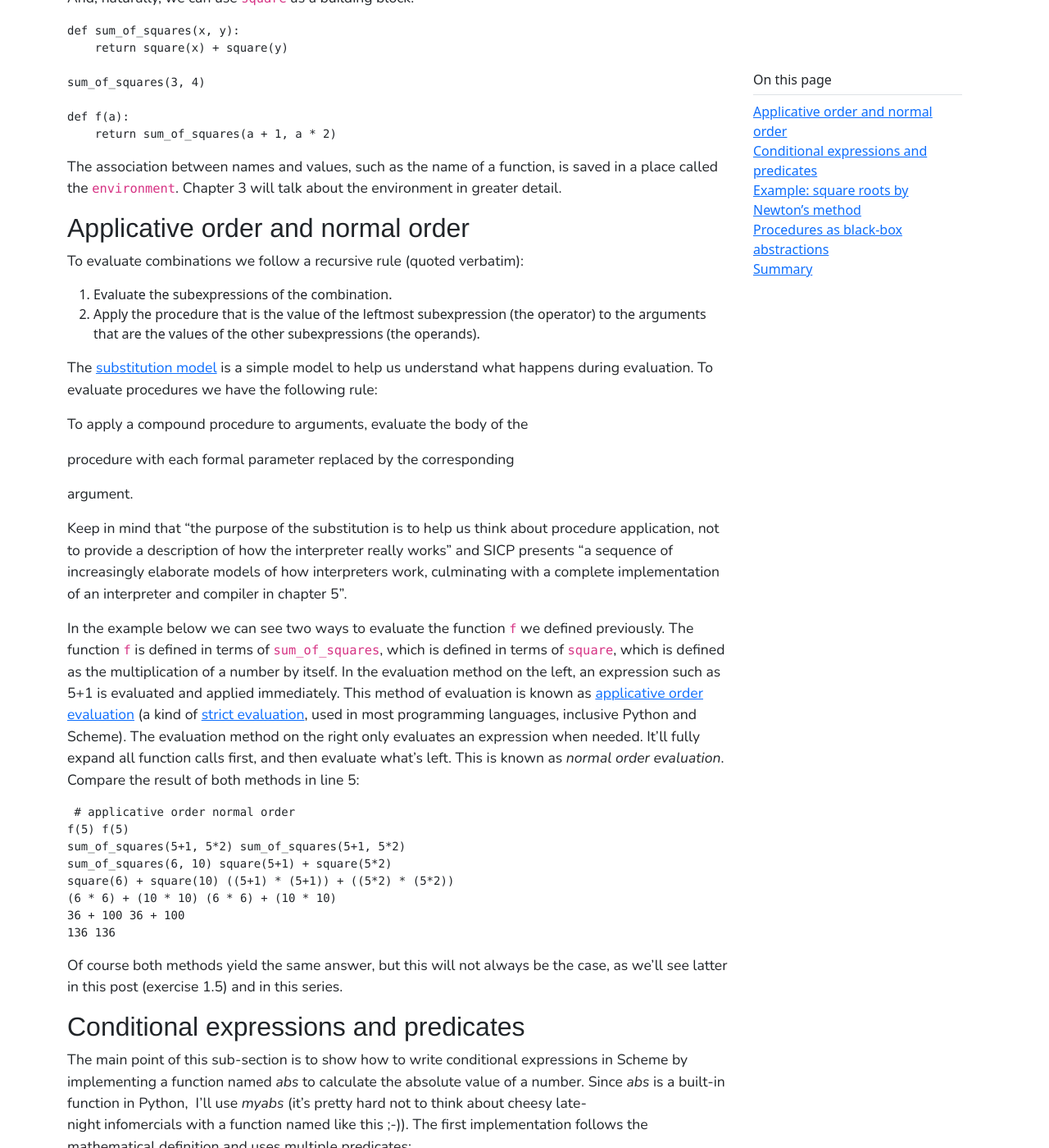
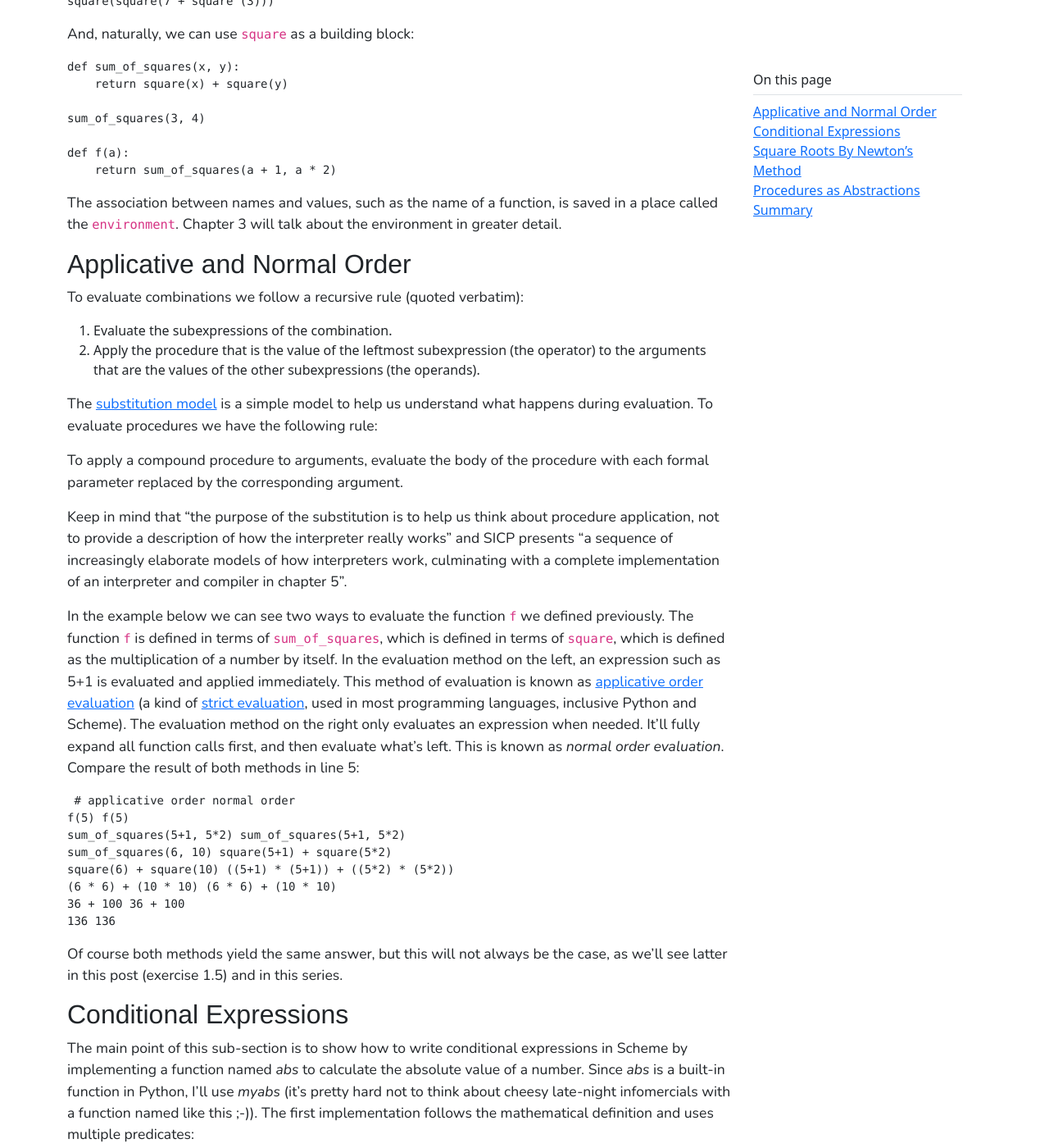
Before and after one commit to kroger/pedrokroger, a Jekyll site: the page built from _posts/2011-09-01-sicp-python-1-1-elements-programming.md, in a window 1280 px wide and 1400 px high, scrolled down 1367 px. Shown: the whole window at 82% size. Built offline with Jekyll 4.4.1, drawn with Linux system fonts in a browser that asks for light colours; some web fonts are replaced; the table of contents is made by our own code; some of the changed text lies outside the part shown.

Commit message:
Cleanup posts

````diff
--- a/_posts/2011-09-01-sicp-python-1-1-elements-programming.md
+++ b/_posts/2011-09-01-sicp-python-1-1-elements-programming.md
@@ -11,26 +11,40 @@
   - SICP
 ---
 
-I'm writing a series of posts about SICP in Python. You can read more about the reasoning in the [introductory post](/sicp-python/).
+I'm writing a series of posts about SICP in Python. You can read more about the
+reasoning in the [introductory post](/sicp-python/).
 
-The first chapter is about building abstractions with functions. I think it's remarkable that a book for beginners (pretty smart beginners, but still) introduces assignment only in the third chapter (on page 220). I really think this is the way to start a programming course. Probably all students know about mathematical functions and with functions we can talk about things like bound variables, scope, abstraction, composition, and recursion.
+The first chapter is about building abstractions with functions. I think it's
+remarkable that a book for beginners (pretty smart beginners, but still)
+introduces assignment only in the third chapter (on page 220). I really think
+this is the way to start a programming course. Probably all students know about
+mathematical functions and with functions we can talk about things like bound
+variables, scope, abstraction, composition, and recursion.
 
-<!--more-->
+A powerful language needs to have the following things to allow the combination
+of simple ideas to form complex ideas:
 
-A powerful language needs to have the following things to allow the combination of simple ideas to form complex ideas:
+  - **primitive expressions:** the simplest entities in a language. Things like
+    numbers and arithmetic operations and functions.
 
-  - **primitive expressions:** the simplest entities in a language. Things like numbers and arithmetic operations and functions.
-  - **means of combination:** "by which compound elements are built from simpler ones";. Nesting combinations, such as `square(2 * square(3 + 7))` are simple means of combination.
-  - **means of abstraction:** "by which compound elements can be named and manipulated as units".
+  - **means of combination:** "by which compound elements are built from simpler
+    ones";. Nesting combinations, such as `square(2 * square(3 + 7))` are simple
+    means of combination.
 
-`def` is the simplest mean of abstraction. The following code creates a function and associates it with a name:
+  - **means of abstraction:** "by which compound elements can be named and
+    manipulated as units".
+
+`def` is the simplest mean of abstraction. The following code creates a function
+and associates it with a name:
 
 ```python
 def square(x):
     return x * x
 ```
 
-It's important to make the distinction of the act of creating a function and naming it. We can create a function without a name (an anonymous function) with `lambda`:
+It's important to make the distinction of the act of creating a function and
+naming it. We can create a function without a name (an anonymous function) with
+`lambda`:
 
 ```python
 lambda x: x * x
@@ -42,7 +56,9 @@
 square2 = lambda x: x * x
 ```
 
-And, in fact, we can see (with the help of the [bytecode disassembler module][2]) that Python will generate the same bytecode for both `square` and `square2`:
+And, in fact, we can see (with the help of the [bytecode disassembler
+module][2]) that Python will generate the same bytecode for both `square` and
+`square2`:
 
 ```python
 >>> import dis
@@ -78,26 +94,43 @@
     return sum_of_squares(a + 1, a * 2)
 ```
 
-The association between names and values, such as the name of a function, is saved in a place called the `environment`. Chapter 3 will talk about the environment in greater detail.
+The association between names and values, such as the name of a function, is
+saved in a place called the `environment`. Chapter 3 will talk about the
+environment in greater detail.
 
-## Applicative order and normal order
+
+## Applicative and Normal Order
 
 To evaluate combinations we follow a recursive rule (quoted verbatim):
 
   1. Evaluate the subexpressions of the combination.
-  2. Apply the procedure that is the value of the leftmost subexpression (the operator) to the arguments that are the values of the other subexpressions (the operands).
+  2. Apply the procedure that is the value of the leftmost subexpression (the
+     operator) to the arguments that are the values of the other subexpressions
+     (the operands).
 
-The [substitution model][3] is a simple model to help us understand what happens during evaluation. To evaluate procedures we have the following rule:
+The [substitution model][3] is a simple model to help us understand what happens
+during evaluation. To evaluate procedures we have the following rule:
 
 > To apply a compound procedure to arguments, evaluate the body of the
-
 > procedure with each formal parameter replaced by the corresponding
-
 > argument.
 
-Keep in mind that &#8220;the purpose of the substitution is to help us think about procedure application, not to provide a description of how the interpreter really works&#8221; and SICP presents &#8220;a sequence of increasingly elaborate models of how interpreters work, culminating with a complete implementation of an interpreter and compiler in chapter 5&#8221;.
+Keep in mind that &#8220;the purpose of the substitution is to help us think
+about procedure application, not to provide a description of how the interpreter
+really works&#8221; and SICP presents &#8220;a sequence of increasingly
+elaborate models of how interpreters work, culminating with a complete
+implementation of an interpreter and compiler in chapter 5&#8221;.
 
-In the example below we can see two ways to evaluate the function `f` we defined previously. The function `f` is defined in terms of `sum_of_squares`, which is defined in terms of `square`, which is defined as the multiplication of a number by itself. In the evaluation method on the left, an expression such as 5+1 is evaluated and applied immediately. This method of evaluation is known as [applicative order evaluation][4] (a kind of [strict evaluation][5], used in most programming languages, inclusive Python and Scheme). The evaluation method on the right only evaluates an expression when needed. It'll fully expand all function calls first, and then evaluate what's left. This is known as _normal order evaluation_. Compare the result of both methods in line 5:
+In the example below we can see two ways to evaluate the function `f` we defined
+previously. The function `f` is defined in terms of `sum_of_squares`, which is
+defined in terms of `square`, which is defined as the multiplication of a number
+by itself. In the evaluation method on the left, an expression such as 5+1 is
+evaluated and applied immediately. This method of evaluation is known as
+[applicative order evaluation][4] (a kind of [strict evaluation][5], used in
+most programming languages, inclusive Python and Scheme). The evaluation method
+on the right only evaluates an expression when needed. It'll fully expand all
+function calls first, and then evaluate what's left. This is known as _normal
+order evaluation_. Compare the result of both methods in line 5:
 
 ```python
  # applicative order normal order
@@ -110,11 +143,18 @@
 136 136
 ```
 
-Of course both methods yield the same answer, but this will not always be the case, as we'll see latter in this post (exercise 1.5) and in this series.
+Of course both methods yield the same answer, but this will not always be the
+case, as we'll see latter in this post (exercise 1.5) and in this series.
 
-## Conditional expressions and predicates
 
-The main point of this sub-section is to show how to write conditional expressions in Scheme by implementing a function named _abs_ to calculate the absolute value of a number. Since _abs_ is a built-in function in Python,  I'll use _myabs_ (it's pretty hard not to think about cheesy late-night infomercials with a function named like this ;-)). The first implementation follows the mathematical definition and uses multiple predicates:
+## Conditional Expressions
+
+The main point of this sub-section is to show how to write conditional
+expressions in Scheme by implementing a function named _abs_ to calculate the
+absolute value of a number. Since _abs_ is a built-in function in Python, I'll
+use _myabs_ (it's pretty hard not to think about cheesy late-night infomercials
+with a function named like this ;-)). The first implementation follows the
+mathematical definition and uses multiple predicates:
 
 ```python
 def myabs(x):
@@ -143,28 +183,43 @@
     return -x if x < 0 else x
 ```
 
-This sub-section also shows logical operators such as _and_, _or_, and _not_. For instance, in Scheme the expression 5 < x < 10 would be written as (and (> x 5) (< x 10)) but the same thing in Python is just 5 < x < 10. Pretty cool, huh?
+This sub-section also shows logical operators such as _and_, _or_, and _not_.
+For instance, in Scheme the expression 5 < x < 10 would be written as (and (> x
+5) (< x 10)) but the same thing in Python is just 5 < x < 10. Pretty cool, huh?
 
 ### Exercise 1.4
 
-This exercise asks the reader to describe the behavior of the following procedure. I'll use the original Scheme code, then I'll show the equivalent in Python.
+This exercise asks the reader to describe the behavior of the following
+procedure. I'll use the original Scheme code, then I'll show the equivalent in
+Python.
 
 ```scheme
 (define (a-plus-abs-b a b)
   ((if (> b 0) + -) a b))
 ```
 
-This code may look weird at first (and I'm not talking about the parenthesis), but we can just apply the substitution model to understand how it works. Let's copy the function's body:
+This code may look weird at first (and I'm not talking about the parenthesis),
+but we can just apply the substitution model to understand how it works. Let's
+copy the function's body:
 
-```((if (> b 0) + -) a b)```
+`((if (> b 0) + -) a b)`
 
-If _b_ is greater than 0, the conditional expression will return the _+_ (addition) function, otherwise it'll return the &#8211; (subtraction) function. In Scheme + and &#8211; are functions, just like `sqrt`. Let's suppose that _b_ is greater than 0 and the conditional expression will return +. We substitute + for the conditional expression:
+If _b_ is greater than 0, the conditional expression will return the _+_
+(addition) function, otherwise it'll return the &#8211; (subtraction) function.
+In Scheme + and &#8211; are functions, just like `sqrt`. Let's suppose that _b_
+is greater than 0 and the conditional expression will return +. We substitute +
+for the conditional expression:
 
-```(+ a b)```
+`(+ a b)`
 
-The resulting expression is just the sum of _a_ and _b_. This kind of thing is possible because in Scheme functions are [first-class][6]; we can create them at runtime, pass them as arguments to other functions, and return them as values.
+The resulting expression is just the sum of _a_ and _b_. This kind of thing is
+possible because in Scheme functions are [first-class][6]; we can create them at
+runtime, pass them as arguments to other functions, and return them as values.
 
-Functions are also first-class in Python, but + and &#8211; are not functions. We can access Python's basic operators with the `operator` module. For instance, `operator.add(2, 2)` is equivalent to the expression `2 + 2`. So, we can write the Scheme code above in Python as:
+Functions are also first-class in Python, but + and &#8211; are not functions.
+We can access Python's basic operators with the `operator` module. For instance,
+`operator.add(2, 2)` is equivalent to the expression `2 + 2`. So, we can write
+the Scheme code above in Python as:
 
 ```python
 from operator import add, sub
@@ -173,9 +228,11 @@
     return (add if b > 0 else sub)(a, b)
 ```
 
+
 ### Exercise 1.5
 
-This exercise asks the reader to describe the behavior of the following code if the interpreter uses applicative order evaluation and normal order evaluation.
+This exercise asks the reader to describe the behavior of the following code if
+the interpreter uses applicative order evaluation and normal order evaluation.
 
 ```python
 def p():
@@ -187,15 +244,25 @@
 test(0, p())
 ```
 
-In applicative order evaluation, the interpreter will enter in an infinite loop, regardless of the value of `test`&#8216;s first argument, because both operands will be evaluated before the function is called (line 7). With normal order evaluation, the interpreter will evaluate only what is necessary, so if the first argument of `test` is 0, it'll return 0 because the second argument will not be evaluated.
+In applicative order evaluation, the interpreter will enter in an infinite loop,
+regardless of the value of `test`&#8216;s first argument, because both operands
+will be evaluated before the function is called (line 7). With normal order
+evaluation, the interpreter will evaluate only what is necessary, so if the
+first argument of `test` is 0, it'll return 0 because the second argument will
+not be evaluated.
 
-## Example: square roots by Newton's method
 
-One way to calculate square roots is by using Newton's method of successive approximations. We start with a guess _g_ for the square root of a number _x_ and calculate a better guess by averaging _g_ with _x/g_, or:
+## Square Roots By Newton's Method
+
+One way to calculate square roots is by using Newton's method of successive
+approximations. We start with a guess _g_ for the square root of a number _x_
+and calculate a better guess by averaging _g_ with _x/g_, or:
 
 ![](/img/2011-09/square-root.png)
 
-The following procedure tests if the guess we have is good enough for the number _x_ (the radicand) we want to compute the square root. If not it'll keep trying to improve the guess until it's good enough:
+The following procedure tests if the guess we have is good enough for the number
+_x_ (the radicand) we want to compute the square root. If not it'll keep trying
+to improve the guess until it's good enough:
 
 ```python
 def sqrt_iter(guess, x):
@@ -219,7 +286,10 @@
     return (x + y)/2
 ```
 
-Of course, we need to define `is_good_enough`. A basic test is to see if the square of the guess minus the original number _x_ is smaller than some threshold (we use 0.001). This is not a good test for very small and large numbers (see exercise 1.7 in the book) but will do for a first try:
+Of course, we need to define `is_good_enough`. A basic test is to see if the
+square of the guess minus the original number _x_ is smaller than some threshold
+(we use 0.001). This is not a good test for very small and large numbers (see
+exercise 1.7 in the book) but will do for a first try:
 
 ```python
 def is_good_enough(guess, x):
@@ -233,9 +303,15 @@
     return sqrt_iter(1.0, x)
 ```
 
-## Procedures as black-box abstractions
 
-One problem with our implementation of `sqrt` is that functions like `is_good_enough`, `sqrt_iter` and `improve` are cluttering the global namespace. It's very important to decompose a problem in sub-parts like we did, were each function does only one thing, but it's also important to be able to group things that are not going to be used in other contexts (like `improve` and `sqrt_iter`). One solution is to nest the procedures in one `block structure`:
+## Procedures as Abstractions
+
+One problem with our implementation of `sqrt` is that functions like
+`is_good_enough`, `sqrt_iter` and `improve` are cluttering the global namespace.
+It's very important to decompose a problem in sub-parts like we did, were each
+function does only one thing, but it's also important to be able to group things
+that are not going to be used in other contexts (like `improve` and
+`sqrt_iter`). One solution is to nest the procedures in one `block structure`:
 
 ```python
 def sqrt(x):
@@ -256,7 +332,12 @@
 
 Now the functions `sqrt_iter`, `is_good_enough`, and `improve` are internal to _sqrt_ and are not exposed to other programmers.
 
-But there's something else. The variable _x_ is bound in the scope of `sqrt` and since `improve`, `is_good_enough`, and `sqrt_iter` are in the scope of `sqrt` we don't need to pass _x_ explicitly as as argument to these functions. We can rewrite the code to make _x_ a free variable inside these functions. In this case the interpreter will get the value of _x_ from the enclosing scope_._ This is an example of [lexical scoping][8]:
+But there's something else. The variable _x_ is bound in the scope of `sqrt` and
+since `improve`, `is_good_enough`, and `sqrt_iter` are in the scope of `sqrt` we
+don't need to pass _x_ explicitly as as argument to these functions. We can
+rewrite the code to make _x_ a free variable inside these functions. In this
+case the interpreter will get the value of _x_ from the enclosing scope_._ This
+is an example of [lexical scoping][8]:
 
 ```python
 def sqrt(x):
@@ -275,9 +356,14 @@
     return sqrt_iter(1.0)
 ```
 
+
 ## Summary
 
-In the first section of SICP the authors introduce the notion of the environment and lexical scoping (both will be explored in more detail latter in the book), evaluation methods, and, above all, functional abstraction. I think this is a pretty sophisticated introduction for beginners and shows why SICP is considered one of the classics of computer science.
+In the first section of SICP the authors introduce the notion of the environment
+and lexical scoping (both will be explored in more detail latter in the book),
+evaluation methods, and, above all, functional abstraction. I think this is a
+pretty sophisticated introduction for beginners and shows why SICP is considered
+one of the classics of computer science.
 
  [2]: http://docs.python.org/library/dis.html
  [3]: http://mitpress.mit.edu/sicp/full-text/book/book-Z-H-10.html#%_sec_1.1.5
````
Also changed, not shown: _posts/2012-11-22-time-tracking-founders.md (+1 -3 lines), _posts/2014-01-28-getting-started-pycharm-python-ide.md (+5 -7 lines).
